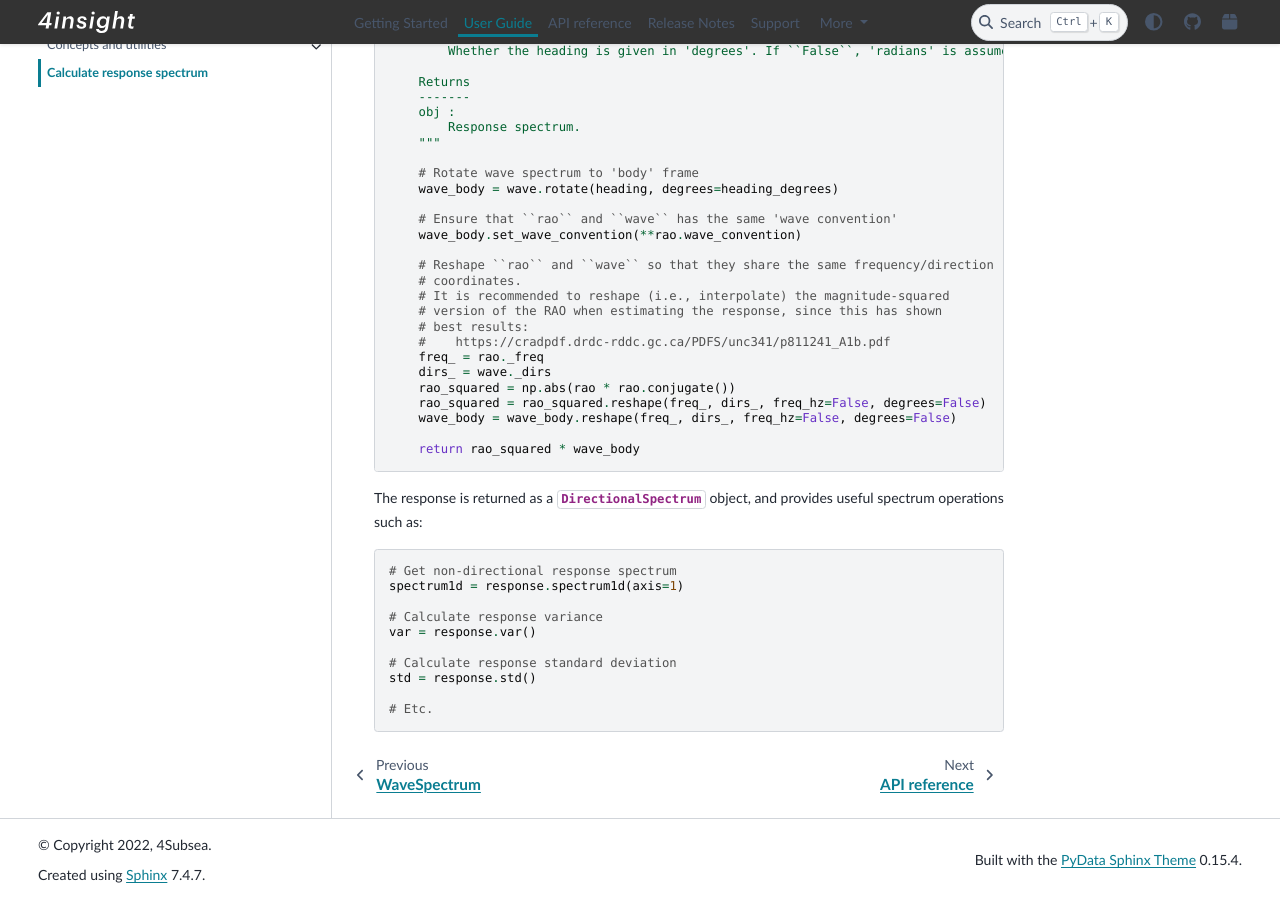
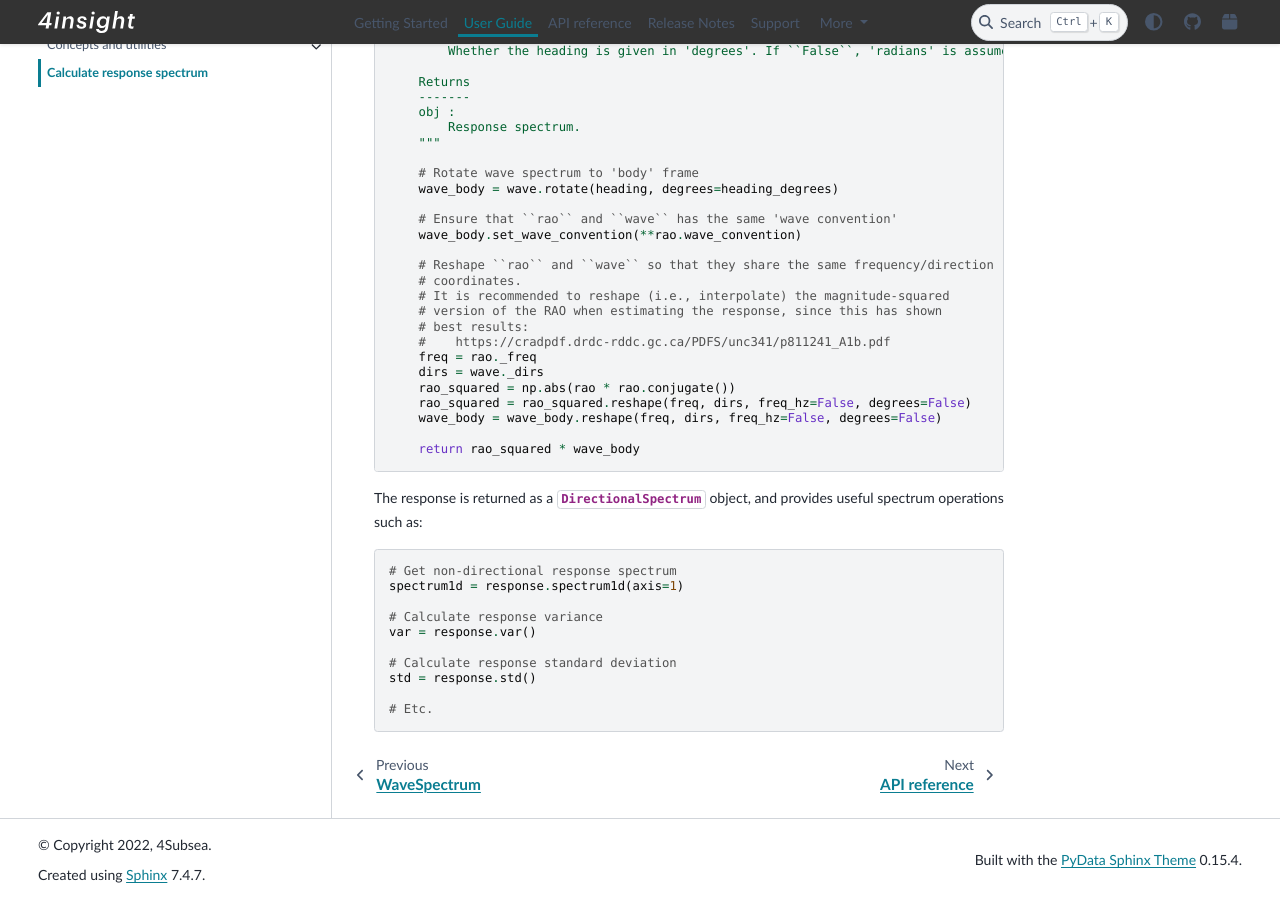
Before and after one commit to 4Subsea/waveresponse-python, a Sphinx documentation site: the page built from docs/user_guide/calculate_response.rst, in a window 1280 px wide and 900 px high, scrolled down 595 px. Built offline with Sphinx 7.4.7 and the PyData theme 0.15.4, drawn with Linux system fonts in a browser that asks for light colours.

Commit message:
docs fix

```diff
--- a/docs/user_guide/calculate_response.rst
+++ b/docs/user_guide/calculate_response.rst
@@ -52,11 +52,11 @@ This function is roughly equivalent to:
         # version of the RAO when estimating the response, since this has shown
         # best results:
         #    https://cradpdf.drdc-rddc.gc.ca/PDFS/unc341/p811241_A1b.pdf
-        freq_ = rao._freq
-        dirs_ = wave._dirs
+        freq = rao._freq
+        dirs = wave._dirs
         rao_squared = np.abs(rao * rao.conjugate())
-        rao_squared = rao_squared.reshape(freq_, dirs_, freq_hz=False, degrees=False)
-        wave_body = wave_body.reshape(freq_, dirs_, freq_hz=False, degrees=False)
+        rao_squared = rao_squared.reshape(freq, dirs, freq_hz=False, degrees=False)
+        wave_body = wave_body.reshape(freq, dirs, freq_hz=False, degrees=False)
 
         return rao_squared * wave_body
 
```
